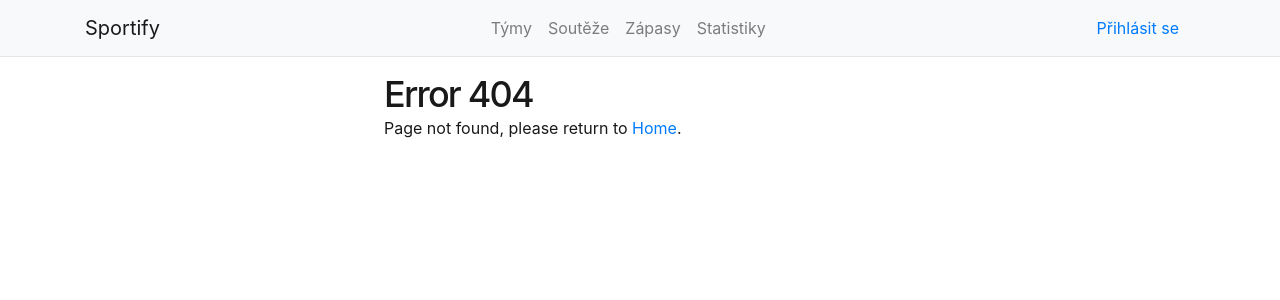
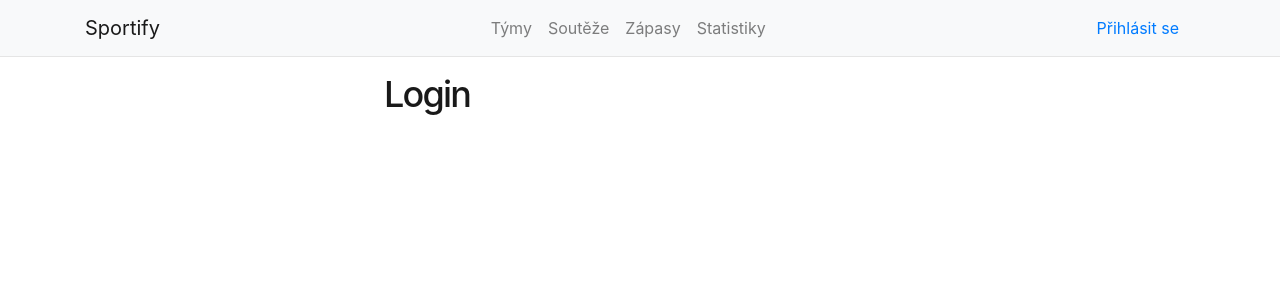
Before and after one commit to Nikolas-Charalambidis/sportify, a React (Create React App) app in the folder frontend/: page /login in a window 1280 px wide. Before the commit this address had no page. Shown: the top 300 px of the page. Built offline with nearby package versions, Linux system fonts and the light colour scheme; what axios-mock-adapter would draw is missing.

Commit message:
created login page

```diff
--- a/frontend/src/Routes.js
+++ b/frontend/src/Routes.js
@@ -7,6 +7,7 @@ import {Leagues} from './pages/Leagues';
 import {Fixtures} from './pages/Fixtures';
 import {Statistics} from './pages/Statistics';
 import {Page404} from './pages/error/Page404';
+import { Login } from './pages/Login';
 
 export function Routes() {
 	return (
@@ -15,7 +16,8 @@ export function Routes() {
 			<Route path="/tymy" exact component={Teams}/>
 			<Route path="/souteze" exact component={Leagues}/>
 			<Route path="/zapasy" exact component={Fixtures}/>
-			<Route path="/statistiky" exact component={Statistics}/>
+            <Route path="/statistiky" exact component={Statistics} />
+            <Route path="/login" exact component={Login} />
 			<Route path="*" component={Page404}/>
 		</Switch>
 	);
--- /dev/null
+++ b/frontend/src/pages/Login.js
@@ -0,0 +1,15 @@
+import React from 'react';
+
+import {Heading, MainSection} from '../atoms/';
+import {TopNavigation} from '../organisms/TopNavigation';
+
+export function Login() {
+	return (
+		<div>
+			<TopNavigation/>
+			<MainSection>
+				<Heading>Login</Heading>
+			</MainSection>
+		</div>
+	);
+}
```
Also changed, not shown: 1 other file (tests, documents, lock files or other folders).
